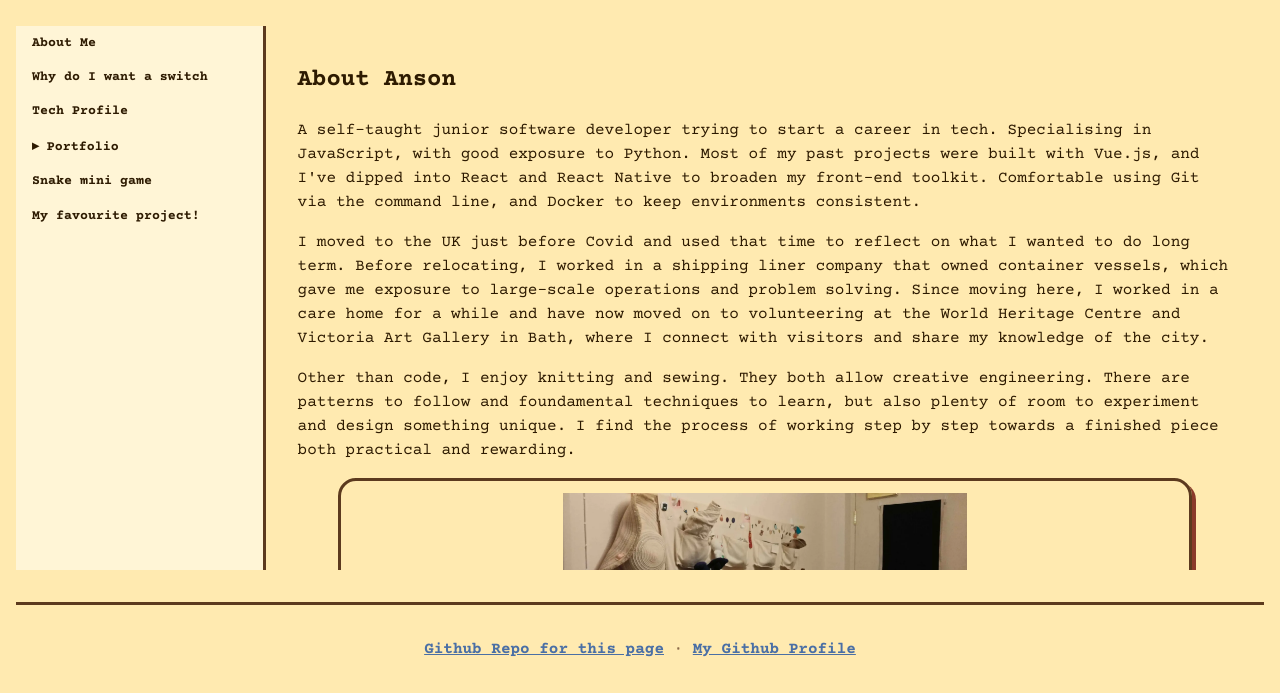
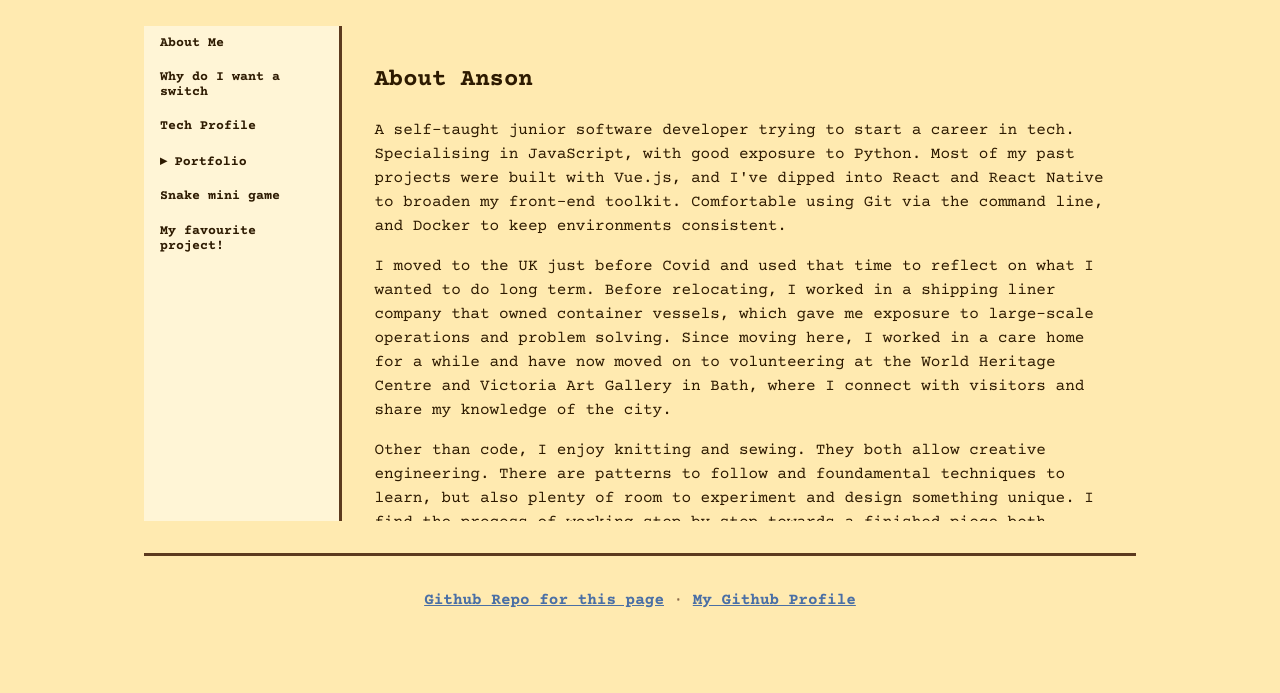
Before and after one commit to AnsonChung3/AnsonChungFACAboutMe, a plain HTML site: page index.html in a window 1280 px wide. Shown: the part 156-849 px from the top of the page. After the commit the page ends 800 px from the top, so only its background shows below. Drawn offline with nearby package versions, Linux system fonts and the light colour scheme.

Commit message:
Adjust size of content to always fit inside the window

```diff
--- a/style.css
+++ b/style.css
@@ -10,7 +10,13 @@ body {
   color: var(--colour-text);
   background: var(--colour-bg);
   padding: 1rem;
-  margin: 0
+  max-width: 80vw;
+  margin: 0 auto;
+  height: 100vh;
+  display: flex;
+  flex-direction: column;
+  overflow: hidden;
+  box-sizing: border-box;
 }
 
 header {
@@ -35,8 +41,8 @@ header p {
 .layout {
   display: grid;
   grid-template-columns: 2fr 8fr;
-  /* adjust height after visual check — accounts for header + footer + body padding */
-  height: calc(100vh - 16rem);
+  flex: 1;
+  min-height: 0;
 }
 
 .sidebar {
```
